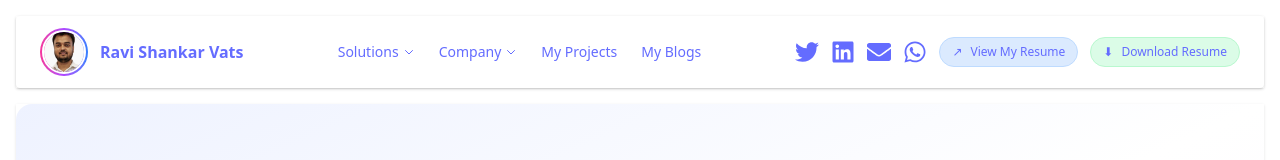
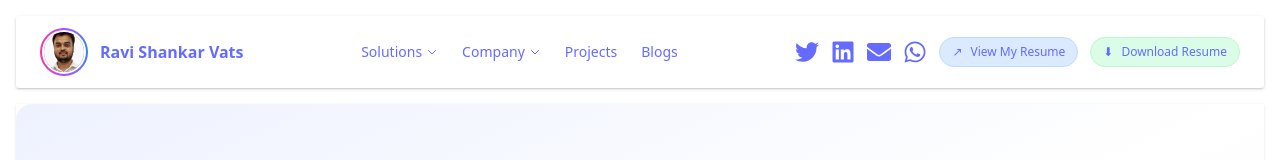
Before and after one commit to ravisvats/resume, a React (Vite) app: page / in a window 1280 px wide. Shown: the top 160 px of the page. Built offline with nearby package versions, Linux system fonts and the light colour scheme.

Commit message:
added new pages and homepage design

```diff
--- a/src/component/homepage/Intro.jsx
+++ b/src/component/homepage/Intro.jsx
@@ -63,8 +63,8 @@ const Intro = () => {
             </div>
           </div>
 
-          <a href="/projects" className="text-gray-700 hover:text-gray-900">My Projects</a>
-          <a href="/blogs" className="text-gray-700 hover:text-gray-900">My Blogs</a>
+          <a href="/projects" className="text-gray-700 hover:text-gray-900">Projects</a>
+          <a href="/blogs" className="text-gray-700 hover:text-gray-900">Blogs</a>
         </nav>
 
         {/* Right: Social + Resume */}
--- a/src/component/pages/Blogs.jsx
+++ b/src/component/pages/Blogs.jsx
@@ -155,7 +155,7 @@ const Blog = () => {
                 />
               </a>
               <div>
-                <h1 className="text-4xl font-bold text-gray-900">My Blogs</h1>
+                <h1 className="text-4xl font-bold text-gray-900">Blogs</h1>
                 <p className="text-gray-600 mt-2 text-lg">Thoughts, tutorials, and insights on web development</p>
               </div>
             </div>
--- a/src/component/pages/Projects.jsx
+++ b/src/component/pages/Projects.jsx
@@ -62,7 +62,7 @@ const Projects = () => {
                 />
               </a>
               <div>
-                <h1 className="text-3xl font-bold text-gray-900">My Projects</h1>
+                <h1 className="text-3xl font-bold text-gray-900">Projects</h1>
                 <p className="text-gray-600 mt-2">A showcase of my development work and technical expertise</p>
               </div>
             </div>
```
